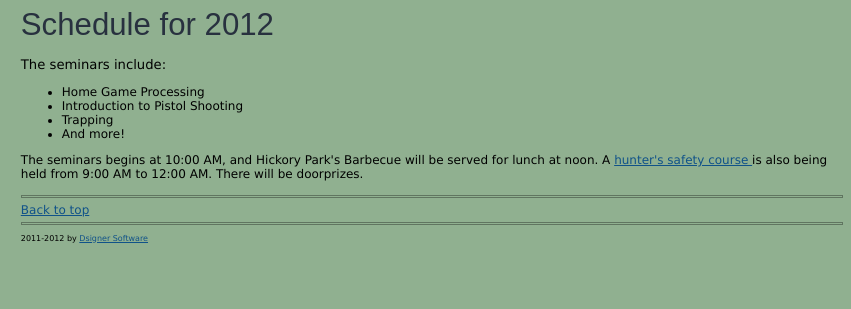
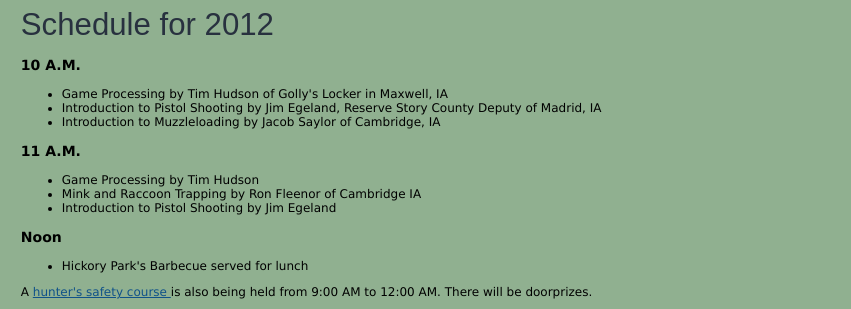
Before and after one commit to sportsmensadventure/sportsmensadventure.github.com, a plain HTML site: page index.html in a window 1280 px wide. Shown: the part 528-837 px from the top of the page, 429-1280 px from the left. Drawn offline with Linux system fonts and the light colour scheme.

Commit message:
Added new scheduling information (Thanks, J Saylor!)

```diff
--- a/index.html
+++ b/index.html
@@ -33,15 +33,18 @@
         </p>
         <h2 id="sched">Schedule for 2012</h3>
         <p>
-            The seminars include:
             <ul>
-                <li>Home Game Processing</li>
-                <li>Introduction to Pistol Shooting</li>
-                <li>Trapping</li>
-                <li>And more!</li>
+                <h3>10 A.M.</h3>
+                <li>Game Processing by Tim Hudson of Golly's Locker in Maxwell, IA</li>
+                <li>Introduction to Pistol Shooting by Jim Egeland, Reserve Story County Deputy of Madrid, IA</li>
+                <li>Introduction to Muzzleloading by Jacob Saylor of Cambridge, IA</li>
+                <h3>11 A.M.</h3>
+                <li>Game Processing by Tim Hudson</li>
+                <li>Mink and Raccoon Trapping by Ron Fleenor of Cambridge IA</li>
+                <li>Introduction to Pistol Shooting by Jim Egeland</li>
+                <h3>Noon</h3>
+                <li>Hickory Park's Barbecue served for lunch</li>
             </ul>
-            The seminars begins at 10:00 AM, and Hickory Park's Barbecue will
-            be served for lunch at noon.
             A <a href="https://www.iowadnr.gov/training/index.php/ClassDetail/1221/">
             hunter's safety course </a> is also being held from 9:00 AM to 12:00 AM.
             There will be doorprizes.
--- a/stylesheet.css
+++ b/stylesheet.css
@@ -43,6 +43,8 @@ li {
     margin-left: 430px;
 }
 
+#content {}
+
 #trapshoot_animation {
     margin-top: -30px;
     margin-bottom: -10px;
```
